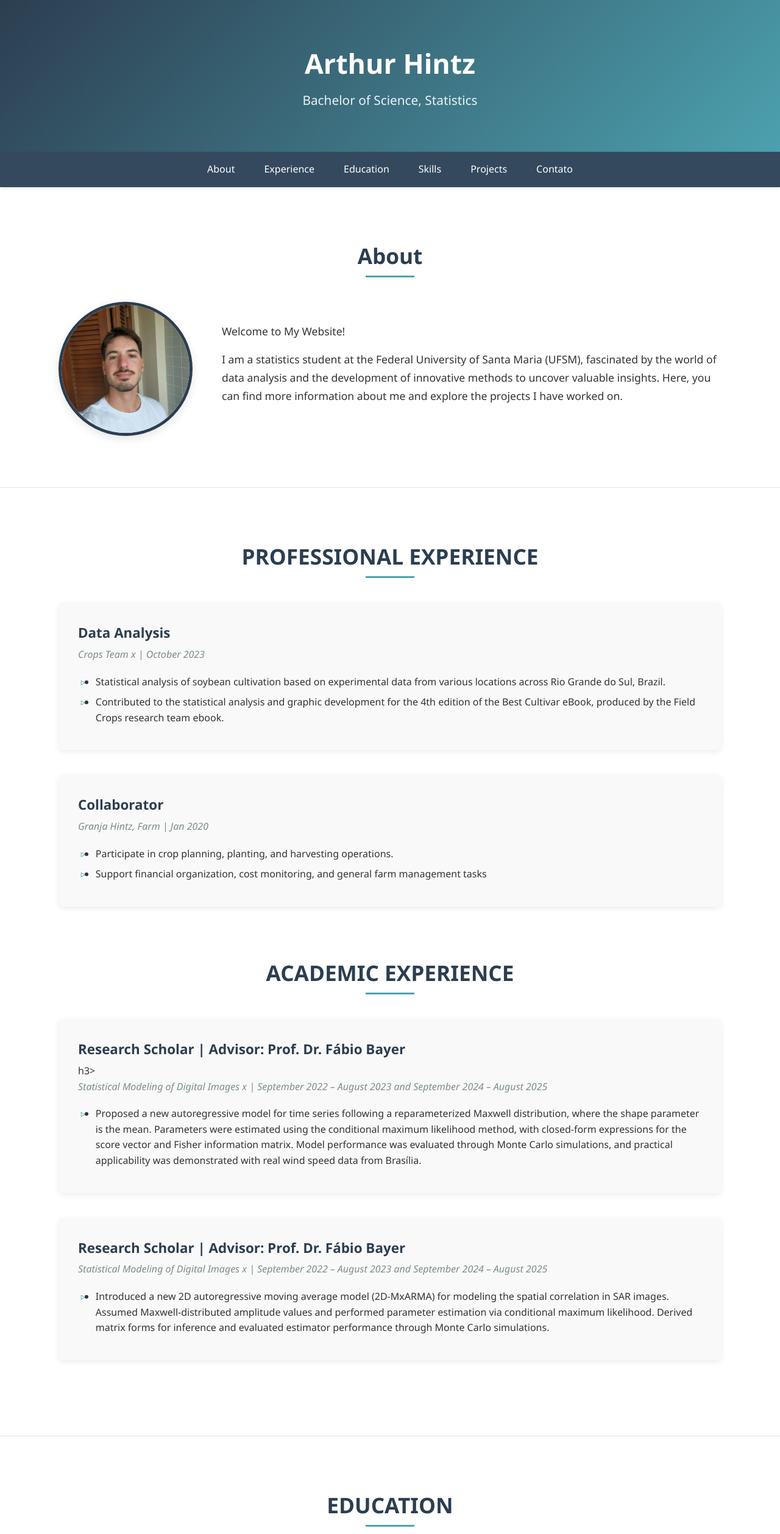
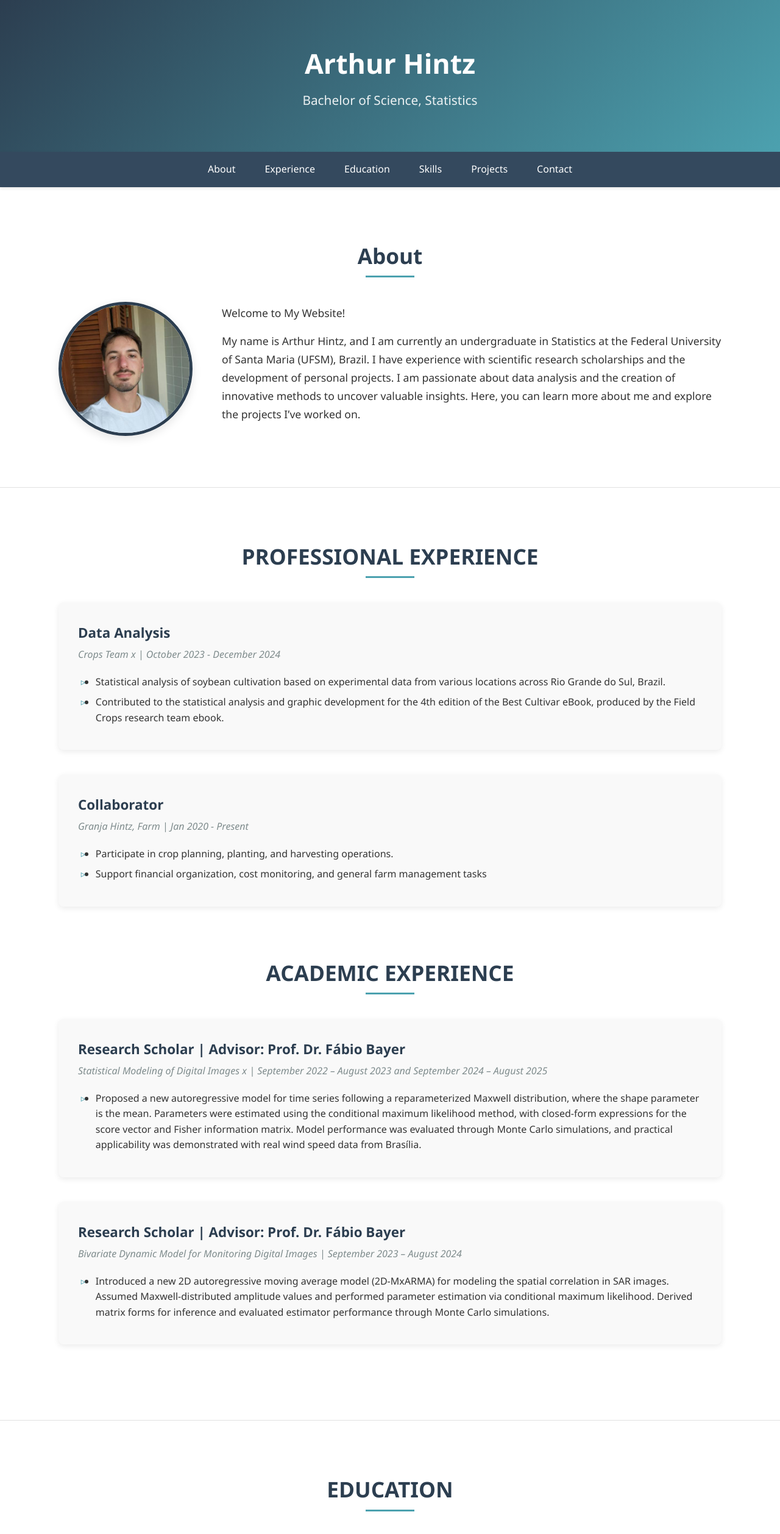
Before and after one commit to arthurhintz/arthurhintz.github.io, a plain HTML site: page index.html in a window 1280 px wide. Shown: the top 2516 px of the page at 61% size. Drawn offline with Linux system fonts and the light colour scheme.

Commit message:
Update index.html
adicionando primeiro projeto e algumas correções

```diff
--- a/index.html
+++ b/index.html
@@ -23,7 +23,7 @@
             <li><a href="#educacao">Education</a></li>
             <li><a href="#habilidades">Skills</a></li>
             <li><a href="#projetos">Projects</a></li>
-            <li><a href="#contato">Contato</a></li>
+            <li><a href="#contato">Contact</a></li>
         </ul>
     </nav>
 
@@ -35,9 +35,10 @@
                     <img src="img/profile.jpeg" alt="Sua Foto" class="profile-img">
                     <div class="sobre-texto">
                         <p>Welcome to My Website!<p>
-                        <p>I am a statistics student at the Federal University of Santa Maria (UFSM),
-                            fascinated by the world of data analysis and the development of innovative methods
-                            to uncover valuable insights. Here, you can find more information about me and explore the projects I have worked on.</p>
+                        <p>My name is Arthur Hintz, and I am currently an undergraduate in Statistics at the Federal University of Santa Maria (UFSM), Brazil.
+                            I have experience with scientific research scholarships and the development of personal projects.
+                            I am passionate about data analysis and the creation of innovative methods to uncover valuable insights.
+                            Here, you can learn more about me and explore the projects I’ve worked on.</p>
                     </div>
                 </div>
             </div>
@@ -49,7 +50,7 @@
 
                 <div class="experiencia-item">
                     <h3>Data Analysis</h3>
-                    <h4>Crops Team x | October 2023</h4>
+                    <h4>Crops Team x | October 2023 - December 2024</h4>
                     <ul>
                         <li>Statistical analysis of soybean cultivation based on experimental data from various locations across Rio Grande do Sul, Brazil.</li>
                         <li>Contributed to the statistical analysis and graphic development for the 4th edition of the Best Cultivar eBook, produced by the Field Crops research team ebook.</li>
@@ -58,7 +59,7 @@
 
                 <div class="experiencia-item">
                     <h3>Collaborator</h3>
-                    <h4>Granja Hintz, Farm | Jan 2020</h4>
+                    <h4>Granja Hintz, Farm | Jan 2020 - Present</h4>
                     <ul>
                         <li>Participate in crop planning, planting, and harvesting operations.</li>
                         <li>Support financial organization, cost monitoring, and general farm management tasks</li>
@@ -69,12 +70,12 @@
              <div class="container">
                 <h2>ACADEMIC EXPERIENCE</h2>
 
-                <div class="experiencia-item">
-                    <h3>Research Scholar | Advisor: Prof. Dr. Fábio Bayer</h3>h3>
+                  <div class="experiencia-item">
+                    <h3>Research Scholar | Advisor: Prof. Dr. Fábio Bayer</h3>
                     <h4>Statistical Modeling of Digital Images x | September 2022 – August 2023
                         and September 2024 – August 2025</h4>
                     <ul>
-                        <li>Proposed a new autoregressive model for time series following a reparameterized Maxwell distribution, where the
+                        <li> Proposed a new autoregressive model for time series following a reparameterized Maxwell distribution, where the
                             shape parameter is the mean. Parameters were estimated using the conditional maximum likelihood method, with
                             closed-form expressions for the score vector and Fisher information matrix. Model performance was evaluated
                             through Monte Carlo simulations, and practical applicability was demonstrated with real wind speed data from
@@ -85,15 +86,16 @@
 
                 <div class="experiencia-item">
                     <h3>Research Scholar | Advisor: Prof. Dr. Fábio Bayer</h3>
-                    <h4>Statistical Modeling of Digital Images x | September 2022 – August 2023
-                        and September 2024 – August 2025</h4>
+                    <h4>Bivariate Dynamic Model for Monitoring Digital Images | September 2023 – August 2024</h4>
                     <ul>
-                        <li> Introduced a new 2D autoregressive moving average model (2D-MxARMA) for modeling the spatial correlation in
+                        <li>Introduced a new 2D autoregressive moving average model (2D-MxARMA) for modeling the spatial correlation in
                             SAR images. Assumed Maxwell-distributed amplitude values and performed parameter estimation via conditional
                             maximum likelihood. Derived matrix forms for inference and evaluated estimator performance through Monte Carlo
-                            simulations.</li>
+                            simulations.
+                        </li>
                     </ul>
                 </div>
+
             </div>
         </section>
 
@@ -153,14 +155,15 @@
 
         <section id="projetos">
             <div class="container">
-                <h2>Projetos</h2>
+                <h2>Projects</h2>
                 <div class="projetos-grid">
                     <div class="projeto-card">
                         <img src="img/projeto1.jpeg" alt="Projeto 1">
                         <div class="projeto-info">
-                            <h3>projeto 1</h3>
-                            <p>Sobre o projeto.</p>
-                            <a href="#" class="projeto-link">Ver Projeto</a>
+                            <h3>Regression Analysis of Soybean Yield</h3>
+                            <p> The aim of this study is to perform a multiple linear regression analysis to estimate soybean yield (kg/ha) based on the main factors that influence it.
+                                The analysis will be divided into four main stages: descriptive analysis, model fitting, influence diagnostics, and testing of model assumptions.</p>
+                            <a href="#" class="https://rpubs.com/Arthur_Hintz/soybean_regression">Project </a>
                         </div>
                     </div>
 
@@ -187,7 +190,7 @@
 
         <section id="contato">
             <div class="container">
-                <h2>Contato</h2>
+                <h2>Contact</h2>
                 <div class="contato-content">
                     <div class="contato-info">
                         <p><i class="fas fa-envelope"></i> arthur.hintz@acad.ufsm.br</p>
```
